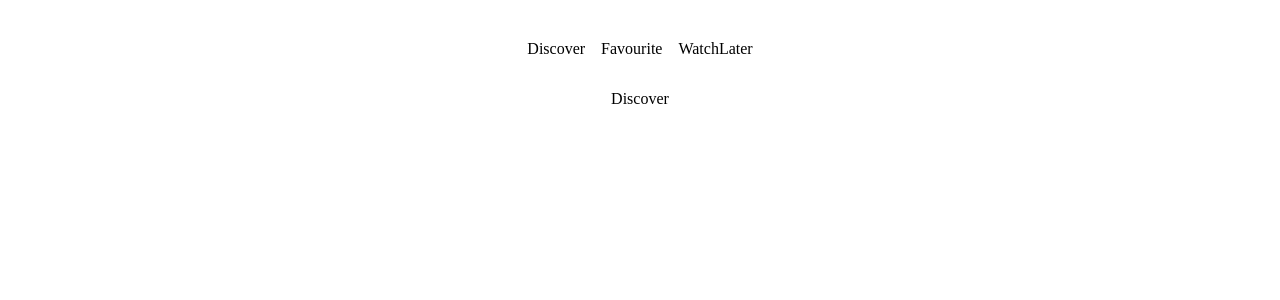
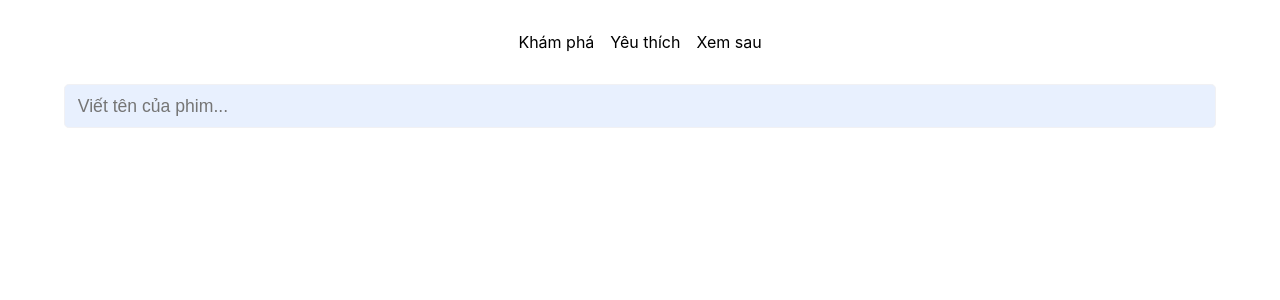
Before and after one commit to SukhachevN/films-vue, a Vue app: page / in a window 1280 px wide. Shown: the top 300 px of the page. Built offline with nearby package versions, Linux system fonts and the light colour scheme.

Commit message:
created search line

```diff
--- a/src/App.vue
+++ b/src/App.vue
@@ -10,7 +10,27 @@ import Header from './components/HeaderComponent.vue';
 </template>
 
 <style lang="scss">
-$maxWidth: 1440px;
+@import './constants.scss';
+
+* {
+    margin: 0;
+    box-sizing: border-box;
+    padding: 0;
+}
+li {
+    list-style: none;
+}
+a {
+    text-decoration: none;
+    color: inherit;
+}
+body {
+    margin: 0;
+    font-family: -apple-system, BlinkMacSystemFont, 'Segoe UI', 'Roboto', 'Oxygen', 'Ubuntu',
+        'Cantarell', 'Fira Sans', 'Droid Sans', 'Helvetica Neue', sans-serif;
+    -webkit-font-smoothing: antialiased;
+    -moz-osx-font-smoothing: grayscale;
+}
 .container {
     display: flex;
     align-items: center;
@@ -19,4 +39,11 @@ $maxWidth: 1440px;
     margin: auto;
     flex-direction: column;
 }
+
+main {
+    width: 100%;
+    display: flex;
+    align-items: center;
+    flex-direction: column;
+}
 </style>
--- a/src/components/HeaderComponent.vue
+++ b/src/components/HeaderComponent.vue
@@ -1,9 +1,9 @@
 <template>
     <header class="header">
         <nav class="header__nav">
-            <router-link to="/discover">Discover</router-link>
-            <router-link to="/favourite">Favourite</router-link>
-            <router-link to="/watchLater">WatchLater</router-link>
+            <router-link to="/discover">Khám phá</router-link>
+            <router-link to="/favourite">Yêu thích</router-link>
+            <router-link to="/watchLater">Xem sau</router-link>
         </nav>
     </header>
 </template>
--- /dev/null
+++ b/src/components/SearchLine.vue
@@ -0,0 +1,42 @@
+/* eslint-disable no-return-assign */
+<script setup>
+import { ref, watch } from 'vue';
+import { debounce } from '../utils';
+
+const search = ref('');
+const handleSearch = debounce((e) => {
+    search.value = e.target.value;
+}, 600);
+watch(search, () => console.log(search.value));
+</script>
+
+<template>
+    <label for="search">
+        <input
+            @input="handleSearch"
+            type="search"
+            id="search"
+            placeholder="Viết tên của phim..."
+            class="searchInput"
+        />
+    </label>
+</template>
+
+<style lang="scss" scoped>
+@import '../constants.scss';
+label {
+    width: 90%;
+}
+.searchInput {
+    border: 1px solid $lightGray;
+    background: $lightBlue;
+    height: 2.75rem;
+    font-size: 1.1rem;
+    border-radius: 0.3rem;
+    width: 100%;
+    padding: 0.5rem 0.8rem;
+    &:focus-visible {
+        outline: 1px solid $blue;
+    }
+}
+</style>
--- a/src/constants.scss
+++ b/src/constants.scss
@@ -1,2 +1,6 @@
 $black: black;
 $blue: #3f51b5;
+$lightBlue: #e8f0fe;
+$lightGray: #f1f1f4;
+
+$maxWidth: 1440px;
--- /dev/null
+++ b/src/utils.js
@@ -0,0 +1,21 @@
+/* eslint-disable import/prefer-default-export */
+export function debounce(func, wait, immediate) {
+    let timeout;
+
+    return function executedFunction(...args) {
+        const context = this;
+
+        const later = () => {
+            timeout = null;
+            if (!immediate) func.apply(context, args);
+        };
+
+        const callNow = immediate && !timeout;
+
+        clearTimeout(timeout);
+
+        timeout = setTimeout(later, wait);
+
+        if (callNow) func.apply(context, args);
+    };
+}
--- a/src/views/DiscoverView.vue
+++ b/src/views/DiscoverView.vue
@@ -1,3 +1,7 @@
+<script setup>
+import SearchLine from '../components/SearchLine.vue';
+</script>
+
 <template>
-    <div>Discover</div>
+    <SearchLine />
 </template>
```
